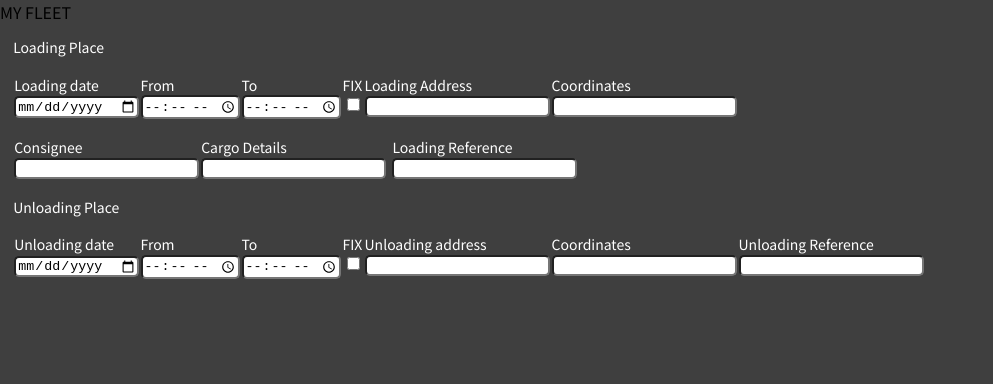
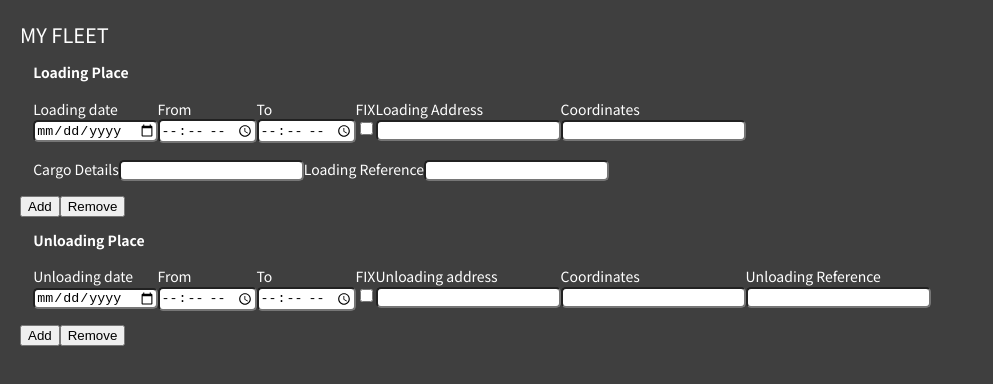
Before and after one commit to Alexit0/myfleet, a React (Create React App) app: page / in a window 1280 px wide. Shown: the top 384 px of the page, without its empty margins (0-993 px from the left). Built offline with nearby package versions, Linux system fonts and the light colour scheme.

Commit message:
add add/remove buttons

```diff
--- a/src/App.js
+++ b/src/App.js
@@ -1,9 +1,11 @@
 import LoadingForm from "./components/LoadingForm";
 import UnloadingForm from "./components/UnloadingForm";
 
+import classes from "./App.module.css";
+
 function App() {
   return (
-    <div>
+    <div className={classes.main}>
       MY FLEET
       <LoadingForm />
       <UnloadingForm />
--- /dev/null
+++ b/src/App.module.css
@@ -0,0 +1,11 @@
+.main {
+    margin: 20px;
+    font-size: 20px;
+    color: white;
+}
+
+form {
+    font-size: 14px;
+    color: white;
+
+}
--- a/src/components/Input.module.css
+++ b/src/components/Input.module.css
@@ -3,7 +3,6 @@
     display: block;
     justify-content: center;
     text-align: left;
-    margin: 1px;
 
 }
 
--- a/src/components/LoadingForm.js
+++ b/src/components/LoadingForm.js
@@ -10,24 +10,33 @@ import Ref from "./Ref";
 import classes from "./LoadingForm.module.css";
 
 const LoadingForm = () => {
+  const handleRemoveUnloading = (event) => {
+    event.preventDefault();
+  };
+
+  const handleAddUnloading = (event) => {
+    event.preventDefault();
+  };
+
   return (
     <form>
-      <label className={classes["div-sections"]}>Loading Place</label>
-      <div className={classes["div-sections"]}>
-        <div>
-          <Date dateTitle="Loading date"/>
-        </div>
+      <label className={classes.section}>
+        <strong>Loading Place</strong>
+      </label>
+      <div className={classes.section}>
+        <Date dateTitle="Loading date" />
         <Time timeTitle="From " />
         <Time timeTitle="To " />
         <FixedTerm />
-        <Address addressTitle="Loading Address"/>
+        <Address addressTitle="Loading Address" />
         <Coordinates />
       </div>
-      <div className={classes["div-sections"]}>
-      <Address addressTitle="Consignee"/>
+      <div className={classes.section}>
         <Cargo />
-        <Ref refTitle="Loading Reference"/>
+        <Ref refTitle="Loading Reference" />
       </div>
+      <button onClick={handleAddUnloading}>Add</button>
+      <button onClick={handleRemoveUnloading}>Remove</button>
     </form>
   );
 };
--- a/src/components/LoadingForm.module.css
+++ b/src/components/LoadingForm.module.css
@@ -1,11 +1,9 @@
-.div-sections {
-    /* border: solid 4px; */
+.section {
+    /* border: solid 2px; */
     display: flex;
-    /* justify-content: center; */
     max-width: 600px;
+    padding: 0.2rem;
     margin: 10px;
-    font-size: 14px;
-    color: white;
-    padding: 0.2rem;
+
 
 }
--- a/src/components/UnloadingForm.js
+++ b/src/components/UnloadingForm.js
@@ -1,4 +1,4 @@
-import React from "react";
+import React, { useState } from "react";
 import Date from "./Date";
 import Time from "./Time";
 import FixedTerm from "./FixedTerm";
@@ -8,11 +8,25 @@ import Ref from "./Ref";
 
 import classes from "./LoadingForm.module.css";
 
+const handleRemoveUnloading = (event) => {
+  event.preventDefault();
+};
+
+const handleAddUnloading = (event) => {
+  event.preventDefault();
+};
+
 const UnloadingForm = () => {
+  const [unliadingPlace, setUnloadingPlace] = useState([]);
+
   return (
+    <>
+      {}
       <form>
-      <label className={classes["div-sections"]}>Unloading Place</label>
-      <div className={classes["div-sections"]}>
+        <label className={classes.section}>
+          <strong>Unloading Place</strong>
+        </label>
+        <div className={classes.section}>
           <Date dateTitle="Unloading date" />
           <Time timeTitle="From" />
           <Time timeTitle="To" />
@@ -20,7 +34,10 @@ const UnloadingForm = () => {
           <Address addressTitle="Unloading address" />
           <Coordinates /> <Ref refTitle="Unloading Reference" />
         </div>
+        <button onClick={handleAddUnloading}>Add</button>
+        <button onClick={handleRemoveUnloading}>Remove</button>
       </form>
+    </>
   );
 };
 
```
Lines whose indentation alone changed are shown as unchanged.
